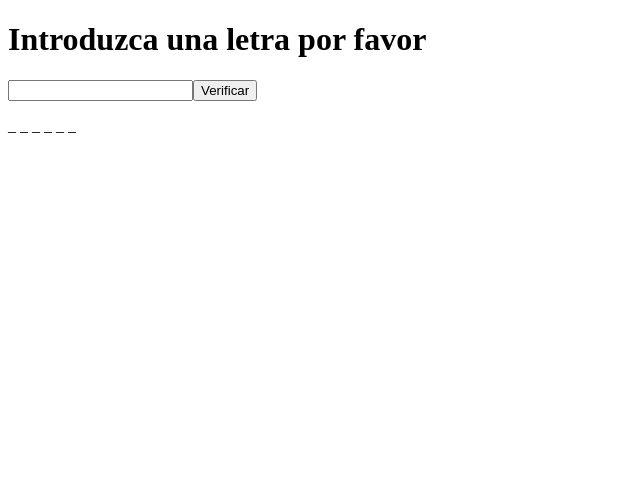
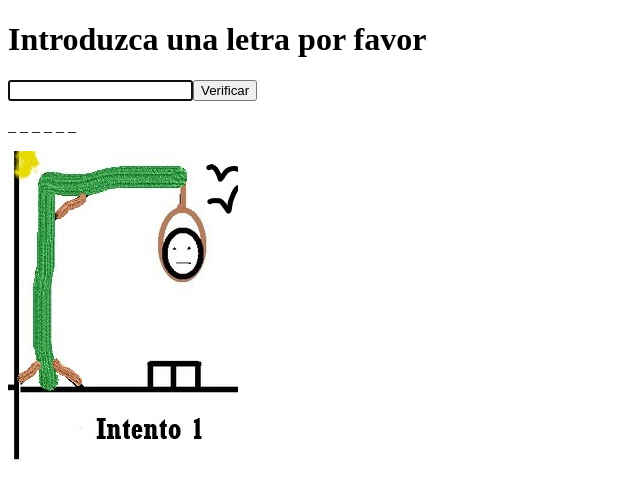
Before and after one commit to Mitsukai74/SegundoReto_OracleOne, a plain HTML site: page index.html in a window 1280 px wide. Both pictures are taken after a click on the button "Verificar". Shown: the whole page, without its empty margins (0-640 px from the left). Drawn offline with Linux system fonts and the light colour scheme.

Commit message:
se incluye imagenes y funcionalidad de palabras

```diff
--- a/index.html
+++ b/index.html
@@ -3,11 +3,13 @@
     <head>
         <meta charset="UTF-8">
         <title>Jueguito</title>
+        <link rel="stylesheet" href="./styles.css">
     </head>
     <body>
         <h1>Introduzca una letra por favor</h1>
         <input type="text" maxlength="1" id="letra"><button id="verificar">Verificar</button>
         <p id="salida">salida</p>
+        <div id="imgAhorcado"></div>
     </body>
     <script src="scripting.js"></script>
 </html>
--- a/scripting.js
+++ b/scripting.js
@@ -5,17 +5,31 @@ String.prototype.replaceAt=function(index, character) {
 const palabras=['aleta','leon','nintendo','traje','paleta'];
 const palabraEscogida=palabras[Math.floor(Math.random()*palabras.length)];
 let palabraguionada=palabraEscogida.replace(/./g,"_ ");
-//alert(palabraEscogida + " - " + palabraguionada);
+let contador=0;
 document.querySelector('#salida').innerHTML=palabraguionada;
 document.querySelector('#verificar').addEventListener('click',() =>
 {
     const letra = document.querySelector('#letra').value;
+    let haFallado=true;
 
     for (const i in palabraEscogida){
         if (letra==palabraEscogida[i]){
             palabraguionada=palabraguionada.replaceAt(i*2,letra);
-
+            haFallado=false;
+        }
+    }
+    if (haFallado){
+        contador++;
+        document.querySelector('#imgAhorcado').style.backgroundPosition = -(230*contador)+ 'px 0';
+        if (contador==7){
+            alert("Has perdido");
+        }
+    }else{
+        if(palabraguionada.indexOf('_')){
+            alert("Has adivinado");
         }
     }
     document.querySelector('#salida').innerHTML=palabraguionada;
+    document.querySelector('#letra').value = "";
+    document.querySelector('#letra').focus();
 })
--- /dev/null
+++ b/styles.css
@@ -0,0 +1,5 @@
+#imgAhorcado {
+    height: 311px;
+    width: 230px;
+    background-image: url('./imagenes/Ahorc.jpg');
+}
```
Also changed, not shown: imagenes/Ahorc.jpg (added), imagenes/depositphotos_20415001-stock-illustration-cartoon-hangmans-noose.jpg (added).
